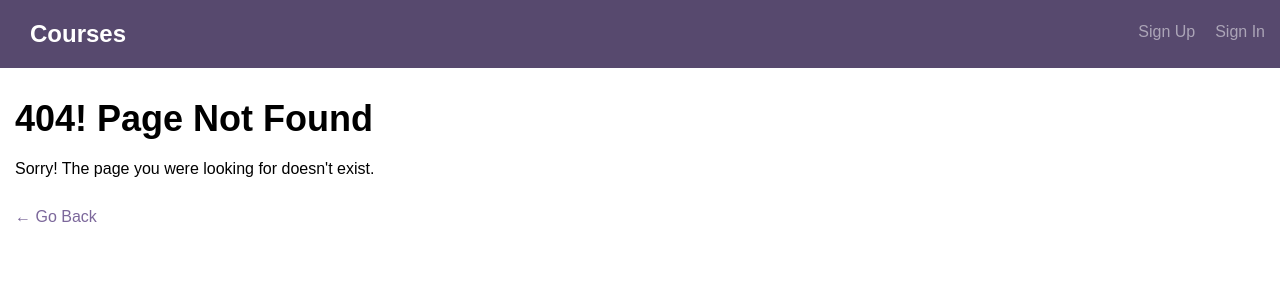
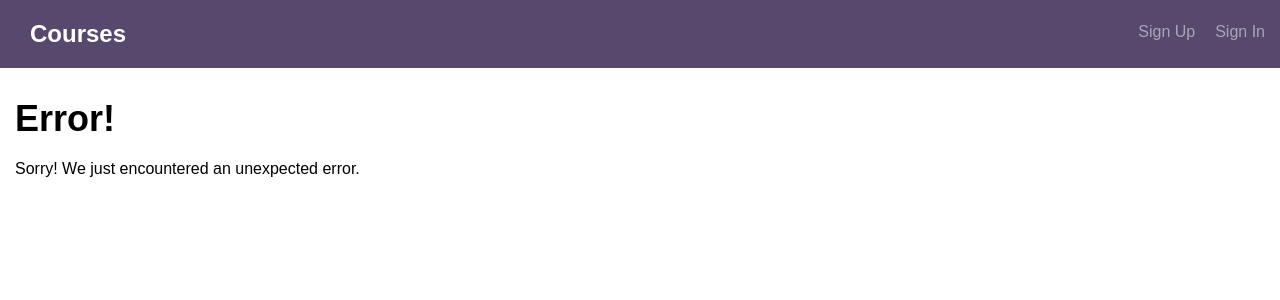
Before and after one commit to ybmlk/Full-Stack-App-with-React-and-a-REST-API-Project-10, a React (Create React App) app in the folder client/: page /error in a window 1280 px wide. Before the commit this address had no page. Shown: the top 300 px of the page. Built offline with nearby package versions, Linux system fonts and the light colour scheme.

Commit message:
Add catch-all error page

```diff
--- a/client/src/App.js
+++ b/client/src/App.js
@@ -13,6 +13,7 @@ import UserSignOut from './components/UserSignOut';
 import withContext from './Context';
 import PrivateRoute from './PrivateRoute';
 import Forbidden from './components/error/Forbidden';
+import UnhandledError from './components/error/UnhandledError';
 import NotFound from './components/error/NotFound';
 
 // Connect componets to context
@@ -38,6 +39,7 @@ const App = () => (
         <Route path='/signup' component={UserSignUpWithContext} />
         <Route path='/signout' component={UserSignOutWithContext} />
         <Route path='/forbidden' component={Forbidden} />
+        <Route path='/error' component={UnhandledError} />
         <Route path='/notfound' component={NotFound} />
         <Route component={NotFound} />
       </Switch>
--- a/client/src/AuthOwner.js
+++ b/client/src/AuthOwner.js
@@ -23,9 +23,8 @@ class AuthOwner extends Component {
         }
       })
       .catch(err => {
-        // ! Add error page
         console.log(err);
-        history.push('/');
+        history.push('/error');
       });
   }
   render() {
--- a/client/src/components/CourseDetail.js
+++ b/client/src/components/CourseDetail.js
@@ -33,9 +33,8 @@ class CourseDetail extends Component {
         }
       })
       .catch(err => {
-        // ! Add error page
         console.log(err);
-        this.props.history.push('/');
+        this.props.history.push('/error');
       });
   }
 
--- a/client/src/components/CreateCourse.js
+++ b/client/src/components/CreateCourse.js
@@ -59,8 +59,7 @@ class CreateCourse extends Component {
       })
       .catch(err => {
         console.log(err);
-        // ! push to /errors
-        this.props.history.push('/');
+        this.props.history.push('/error');
       });
   };
 
--- a/client/src/components/UpdateCourse.js
+++ b/client/src/components/UpdateCourse.js
@@ -39,9 +39,8 @@ class UpdateCourse extends Component {
         }
       })
       .catch(err => {
-        // ! Add error page
         console.log(err);
-        this.props.history.push('/');
+        this.props.history.push('/error');
       });
   }
 
@@ -75,8 +74,7 @@ class UpdateCourse extends Component {
       })
       .catch(err => {
         console.log(err);
-        // ! push to /errors
-        this.props.history.push('/');
+        this.props.history.push('/error');
       });
   };
 
--- a/client/src/components/UserSignUp.js
+++ b/client/src/components/UserSignUp.js
@@ -52,8 +52,7 @@ class UserSignUp extends Component {
       })
       .catch(err => {
         console.log(err);
-        // ! push to /errors
-        this.props.history.push('/');
+        this.props.history.push('/error');
       });
   };
 
--- a/client/src/components/error/NotFound.js
+++ b/client/src/components/error/NotFound.js
@@ -1,14 +1,12 @@
 import React from 'react';
 import { Link } from 'react-router-dom';
 
-const NotFound = () => {
-  return (
+const NotFound = () => (
   <div className='bounds'>
     <h1>404! Page Not Found</h1>
     <p>Sorry! The page you were looking for doesn't exist.</p>
     <Link to='/'> ← Go Back</Link>
   </div>
 );
-};
 
 export default NotFound;
--- a/client/src/components/error/UnhandledError.js
+++ b/client/src/components/error/UnhandledError.js
@@ -0,0 +1,10 @@
+import React from 'react';
+
+const UnhandledError = () => (
+  <div className='bounds'>
+    <h1>Error!</h1>
+    <p>Sorry! We just encountered an unexpected error.</p>
+  </div>
+);
+
+export default UnhandledError;
```
Lines whose indentation alone changed are shown as unchanged.
